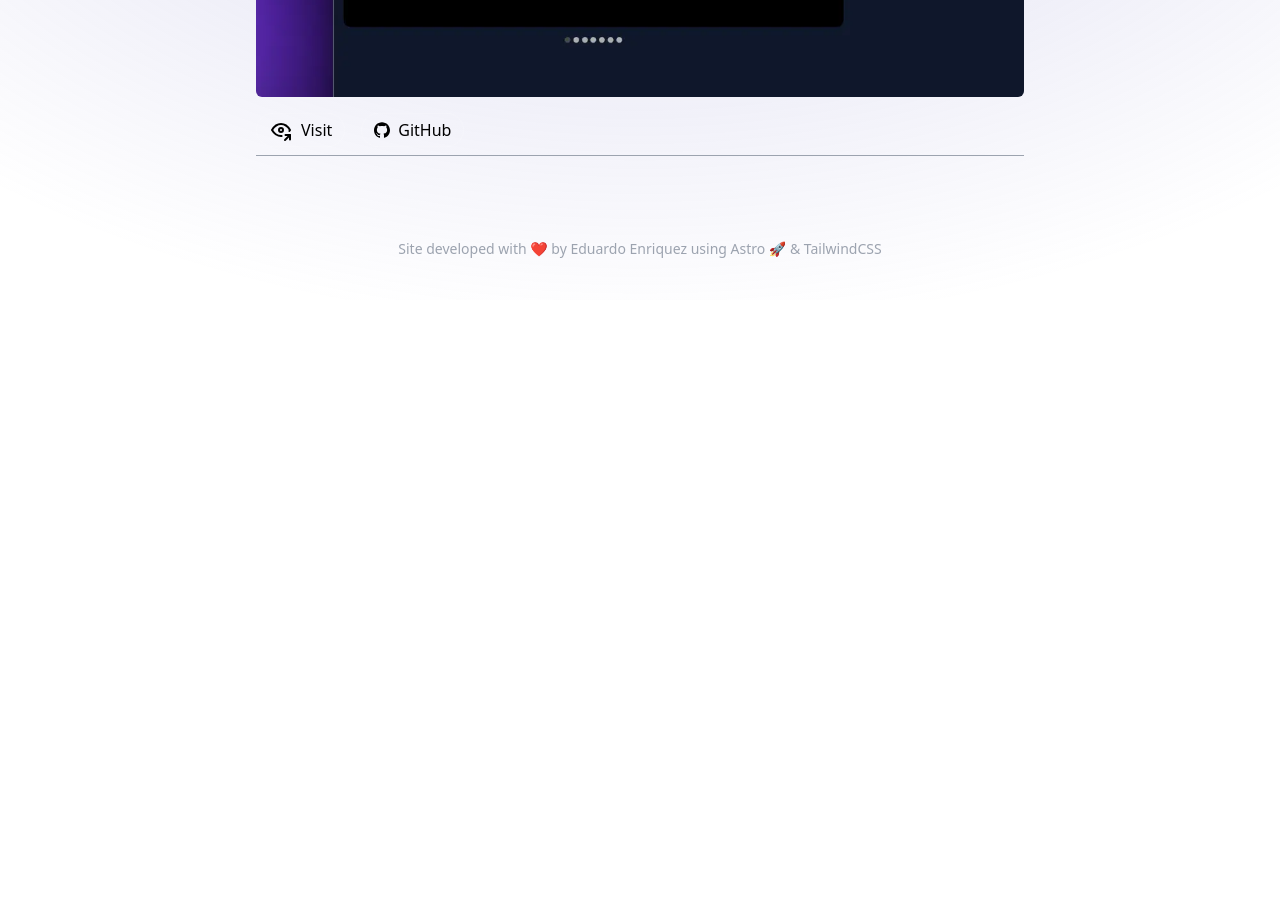
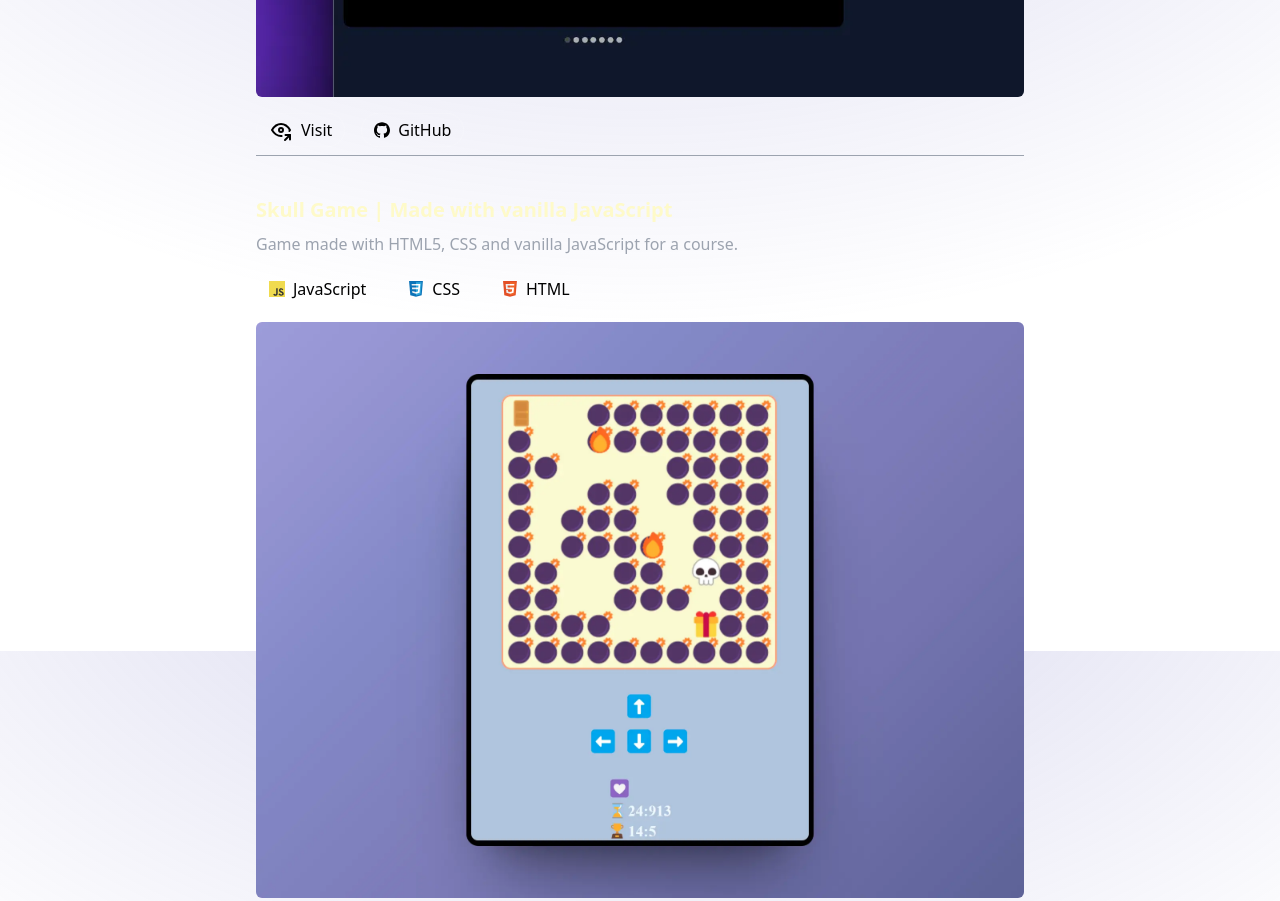
Before and after one commit to EduardoGarciaEnriquez/carlos-garcia-portfolio, an Astro site: page / in a window 1280 px wide. Shown: the part 3349-4250 px from the top of the page. Before the commit the page ends 3649 px from the top, so only its background shows below. Built offline with nearby package versions, Linux system fonts and the light colour scheme; Astro itself is replaced by a stand-in of ours.

Commit message:
ci: added new project

```diff
--- a/src/components/Projects.astro
+++ b/src/components/Projects.astro
@@ -1,22 +1,30 @@
 ---
-import ProjectItem from './ProjectItem.astro'
-import { TAGS } from './Tags.astro'
+import ProjectItem from "./ProjectItem.astro";
+import { TAGS } from "./Tags.astro";
 
 const PROJECTS = [
   {
-    title: 'Dino Lab | Design and 3D Printing',
+    title: "Dino Lab | Design and 3D Printing",
     description:
-      'Fully responsive landing page for a 3D printing and design company. Created from scratch with Next.js, React.js, TailwindCSS, and TypeScript. With dark and light theme.',
-    image: '/projects/dino-lab.webp',
+      "Fully responsive landing page for a 3D printing and design company. Created from scratch with Next.js, React.js, TailwindCSS, and TypeScript. With dark and light theme.",
+    image: "/projects/dino-lab.webp",
     tags: [TAGS.NEXT, TAGS.REACT, TAGS.TAILWIND],
-    link: 'https://dino-lab.vercel.app/',
-    github: 'https://github.com/EduardoGarciaEnriquez/dino_lab'
-  }
-]
+    link: "https://dino-lab.vercel.app/",
+    github: "https://github.com/EduardoGarciaEnriquez/dino_lab",
+  },
+  {
+    title: "Skull Game | Made with vanilla JavaScript",
+    description: "Game made with HTML5, CSS and vanilla JavaScript for a course.",
+    image: "/projects/skull-game.webp",
+    tags: [TAGS.JAVASCRIPT, TAGS.CSS, TAGS.HTML],
+    link: "https://eduardogarciaenriquez.github.io/taller_practico_js/",
+    github: "https://github.com/EduardoGarciaEnriquez/taller_practico_js",
+  },
+];
 ---
 
 {
   PROJECTS.map((project) => {
-    return <ProjectItem {...project} />
+    return <ProjectItem {...project} />;
   })
 }
```
Also changed, not shown: public/projects/skull-game.webp (added).
